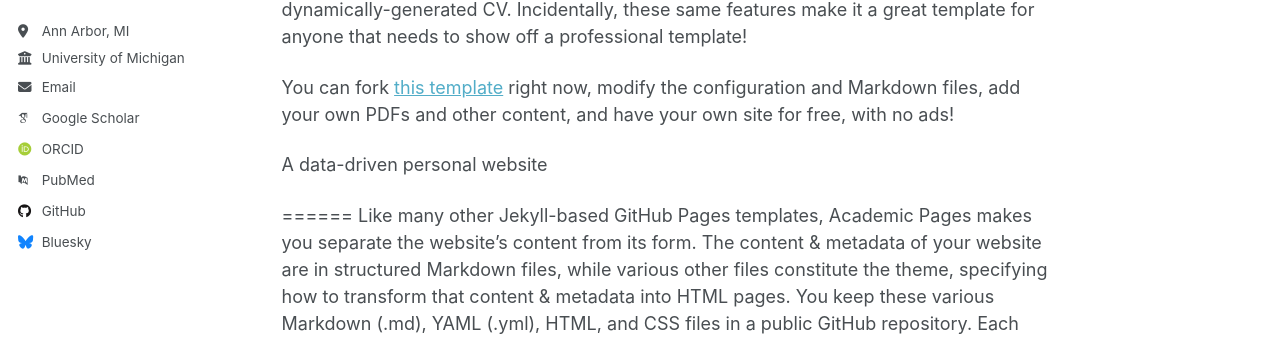
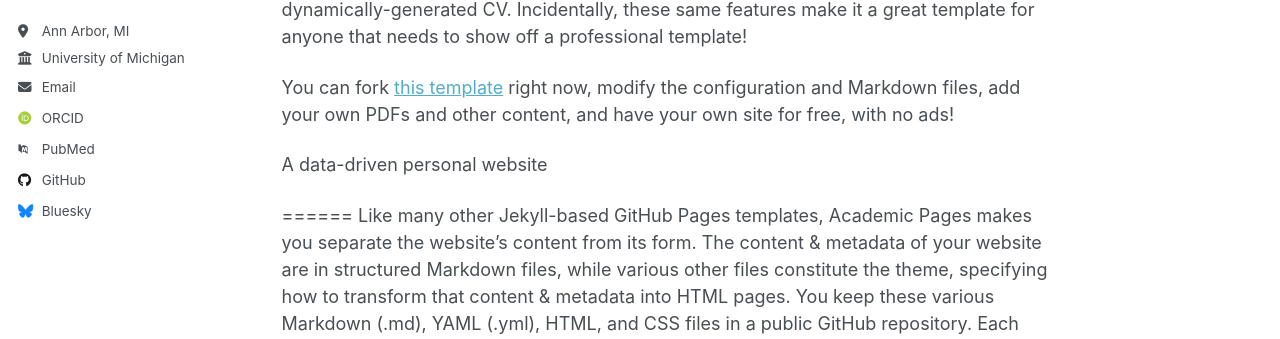
Before and after one commit to xruizhou/xruizhou.github.io, a Jekyll site: the page built from _pages/about.md, in a window 1280 px wide. Shown: the part 335-674 px from the top of the page. Built offline with Jekyll 4.4.1, drawn with Linux system fonts in a browser that asks for light colours; some web fonts are replaced; a script that is not in the unit is left out.

Commit message:
Update author-profile.html

```diff
--- a/_includes/author-profile.html
+++ b/_includes/author-profile.html
@@ -44,7 +44,7 @@
       {% if author.arxiv %}
         <li><a href="{{ author.arxiv }}"><i class="ai ai-arxiv ai-fw icon-pad-right"></i>arXiv</a></li>
       {% endif %}
-      {% if author.googlescholar %}
+      {% if site.author.googlescholar and site.author.googlescholar != "" %}
         <li><a href="{{ author.googlescholar }}"><i class="ai ai-google-scholar ai-fw icon-pad-right"></i>Google Scholar</a></li>
       {% endif %}
       {% if author.semantic %}
```
